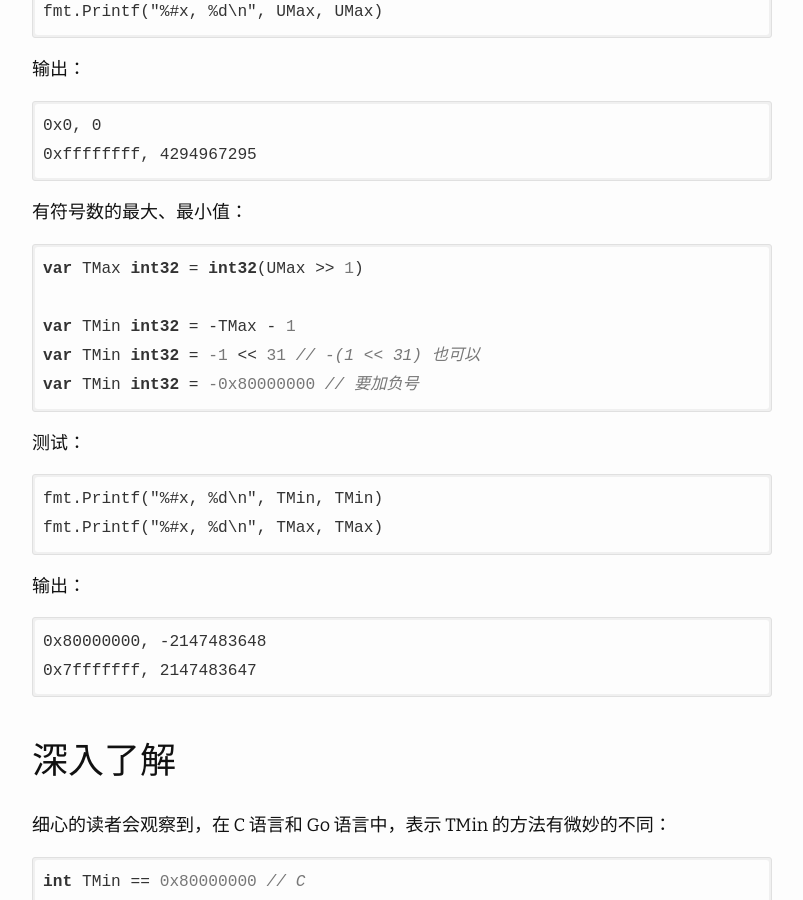
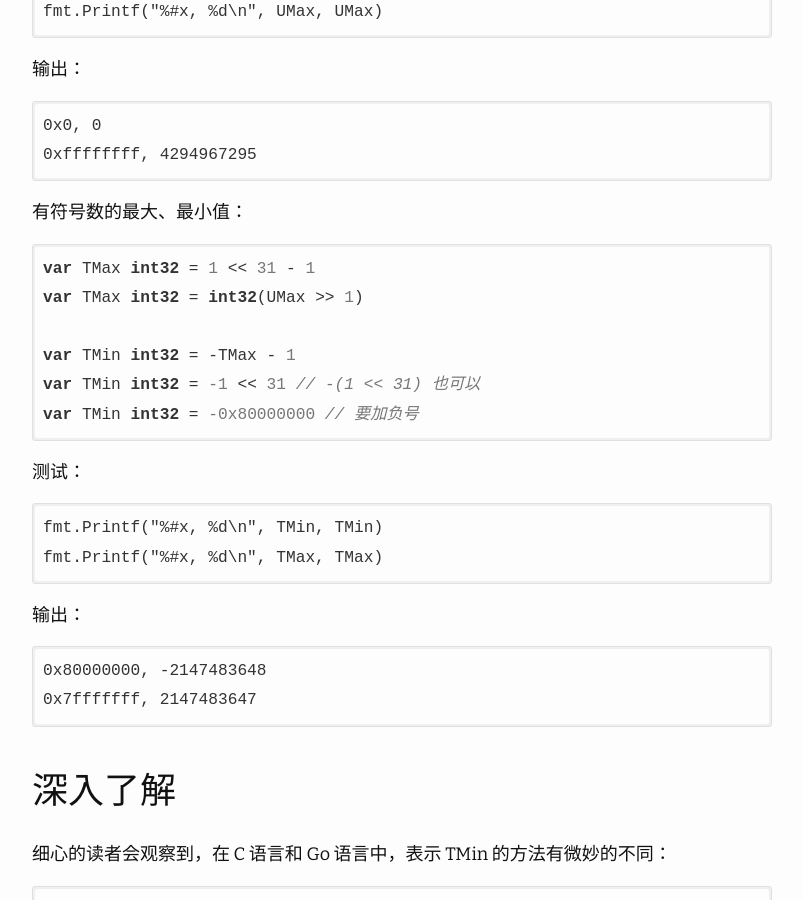
Before and after one commit to imageslr/blog, a Jekyll site: the page built from _posts/2019-12-21-tmin-tmax.md, in a window 1280 px wide and 900 px high, scrolled down 3306 px. Shown: the whole window, without its empty margins (238-1041 px from the left). Built offline with Jekyll 4.4.1, drawn with Linux system fonts in a browser that asks for light colours; nearby versions of some CDN libraries; formulas are drawn with MathJax 3; comment, search, counter and statistics services are not loaded.

Commit message:
update post

````diff
--- a/_posts/2019-12-21-tmin-tmax.md
+++ b/_posts/2019-12-21-tmin-tmax.md
@@ -101,6 +101,7 @@ fmt.Printf("%#x, %d\n", UMax, UMax)
 
 有符号数的最大、最小值：
 ```c
+var TMax int32 = 1 << 31 - 1
 var TMax int32 = int32(UMax >> 1)
 
 var TMin int32 = -TMax - 1
````
